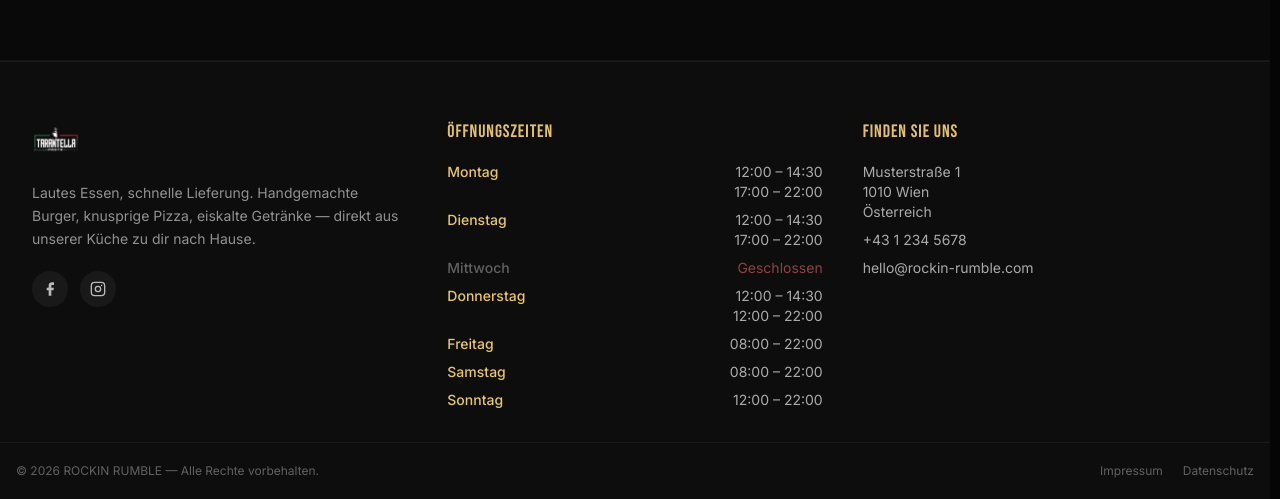
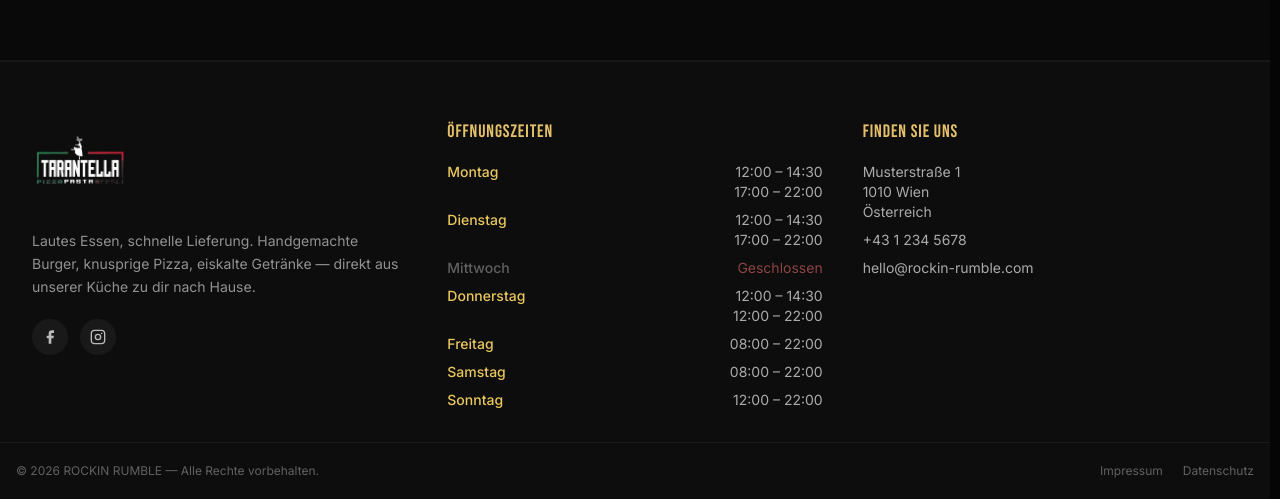
Before and after one commit to MTS-Services/outside_dan, a React (Vite) app: page / in a window 1280 px wide. Shown: the part 3782-4281 px from the top of the page. Built offline with nearby package versions, Linux system fonts and the light colour scheme; no server answers.

Commit message:
Increase logo size in Footer component for better visibility

```diff
--- a/src/components/Footer.jsx
+++ b/src/components/Footer.jsx
@@ -38,8 +38,8 @@ export default function Footer() {
       <div className="max-w-7xl mx-auto px-4 sm:px-6 lg:px-8 pt-14 pb-8 grid sm:grid-cols-2 lg:grid-cols-3 gap-10">
         {/* Brand */}
         <div>
-          <div className="flex items-center gap-2.5 mb-4">
-            <img src="/logo.png" alt="Tarantella" className="h-12 w-auto object-contain" />
+          <div className="mb-4">
+            <img src="/logo.png" alt="Tarantella" className="h-24 w-auto object-contain" />
           </div>
           <p className="text-white/55 text-sm leading-relaxed mb-5">{desc}</p>
           <div className="flex gap-3">
```
